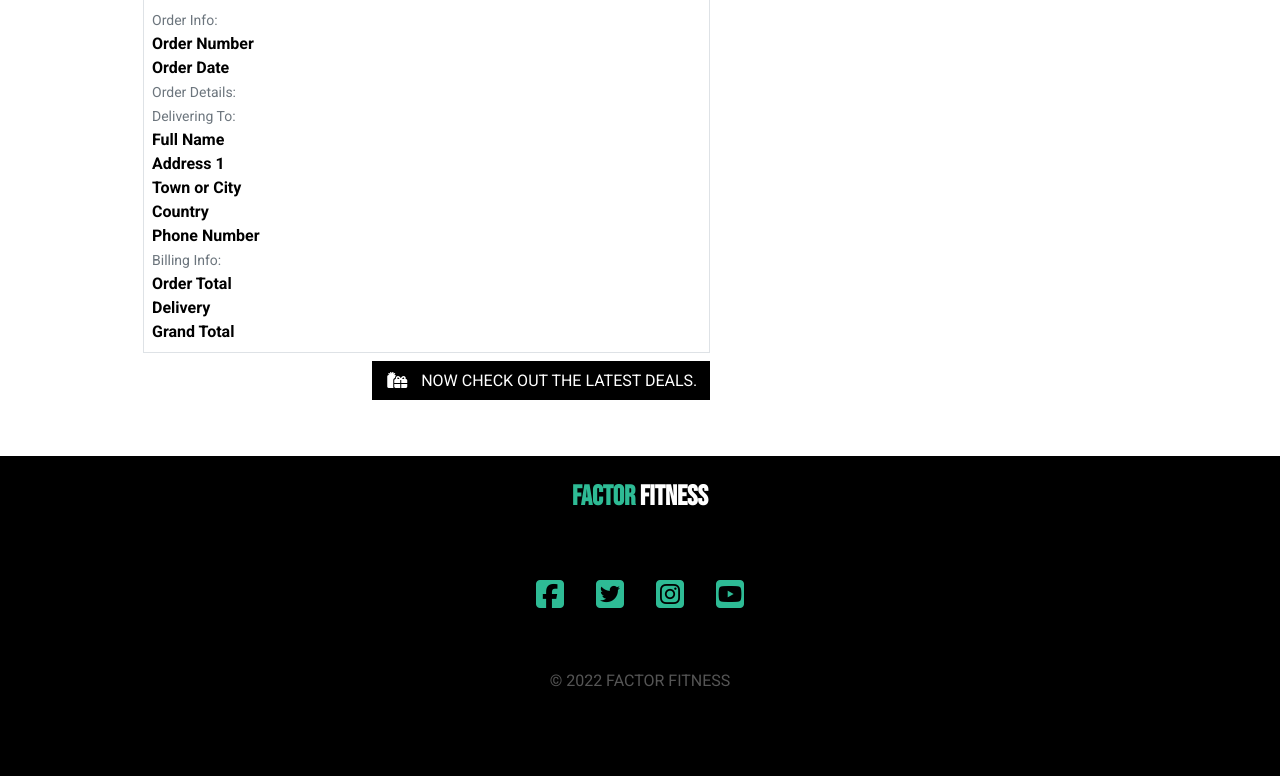
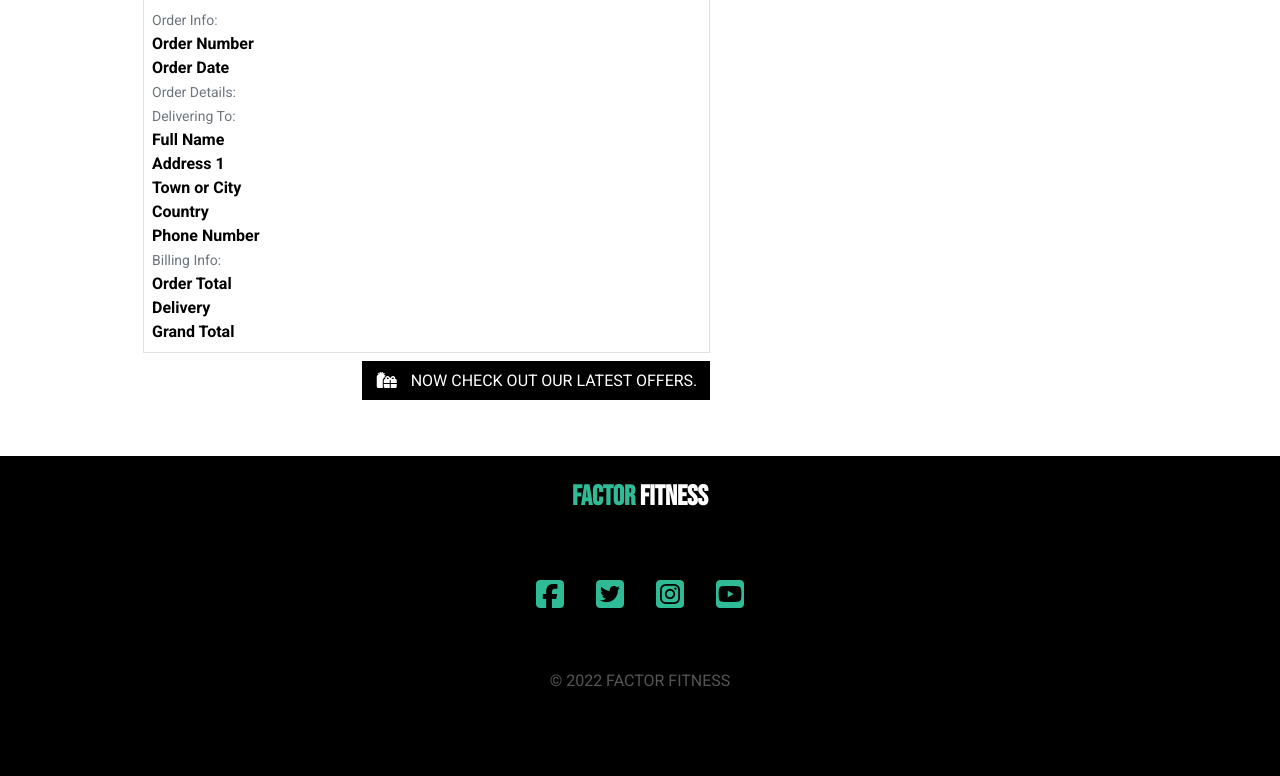
Before and after one commit to develosi/factor_fitness, a Django app: template checkout/templates/checkout/checkout_success.html in a window 1280 px wide. Shown: the part 317-1093 px from the top of the page. Run offline with Django 3.2, Linux system fonts and the light colour scheme; the template is opened without the code that fills it, so the values that code supplies are empty; some libraries are stand-ins or nearby versions.

Commit message:
Update text for checkout success page

```diff
--- a/checkout/templates/checkout/checkout_success.html
+++ b/checkout/templates/checkout/checkout_success.html
@@ -204,7 +204,7 @@
                         <span class="icon mr-2">
                             <i class="fas fa-gifts"></i>
                         </span>
-                        <span class="text-uppercase">Now check out the latest deals.</span>
+                        <span class="text-uppercase">Now check out our latest offers.</span>
                     </a>
                 {% endif %}
 			</div>
```
